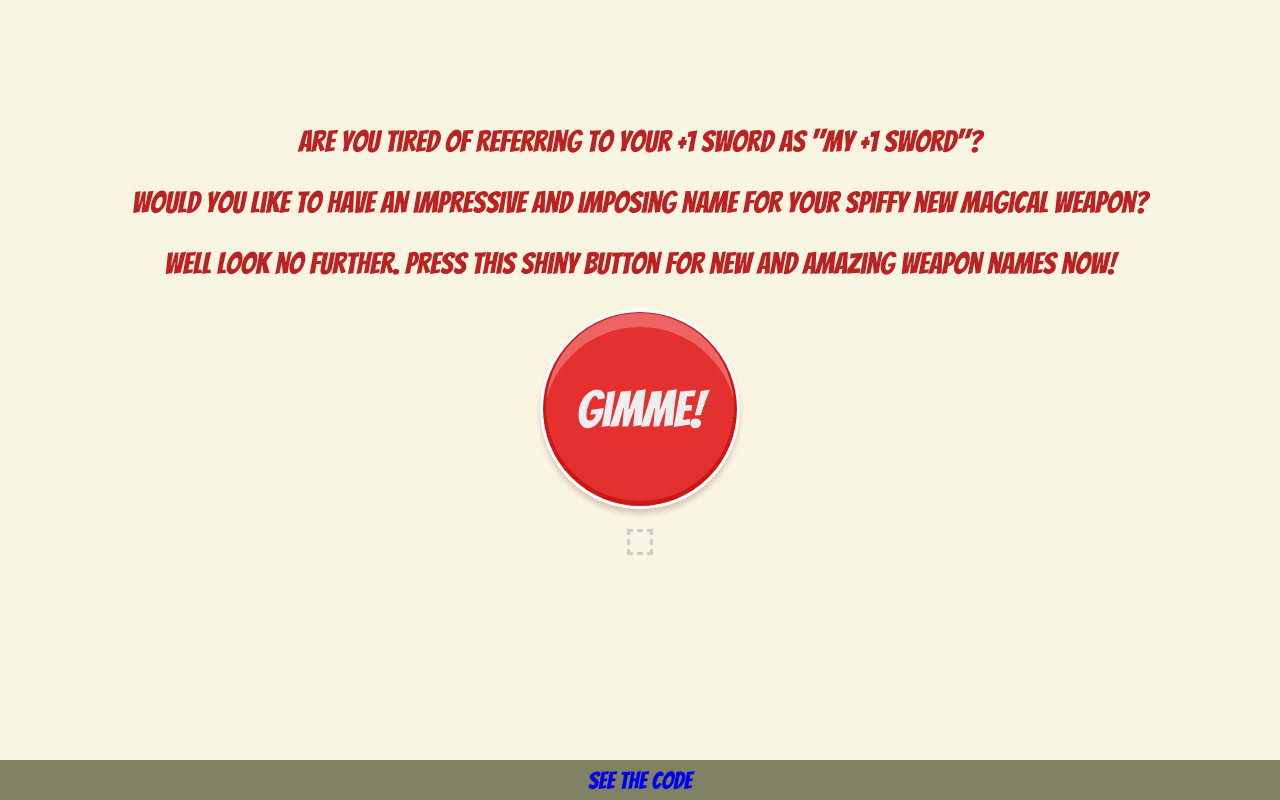
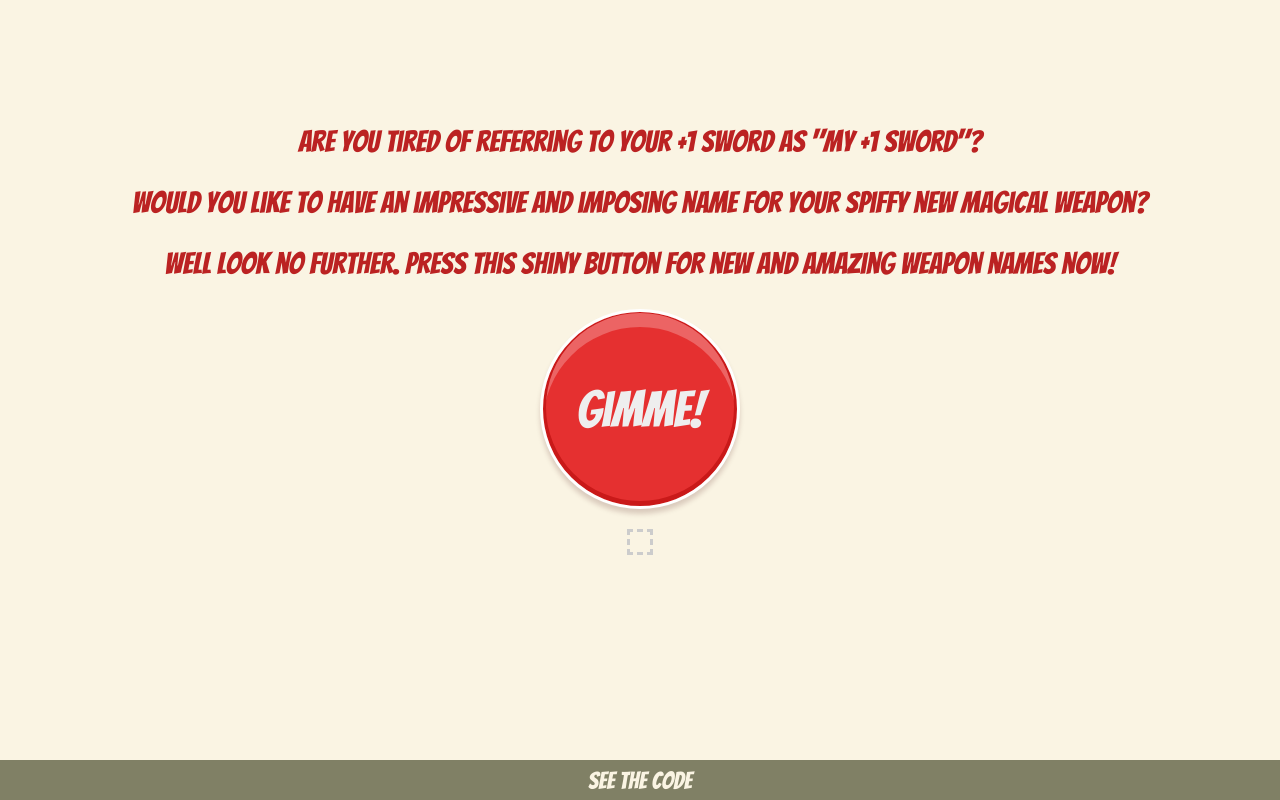
Before and after one commit to dborne/dborne.com, a plain HTML site: page rpg/generators/weapon.html in a window 1280 px wide. Drawn offline with Linux system fonts and the light colour scheme; no server answers; a web font is replaced by a local one.

Commit message:
overlooked case

```diff
--- a/rpg/generators/weapon.css
+++ b/rpg/generators/weapon.css
@@ -57,8 +57,9 @@ body {
     background-color: #808065;
 }
 
-#footer a {
+#footer a:link {
     text-decoration: none;
+    color: #FAF4E3;
 }
 
 #footer a:visited {
```
